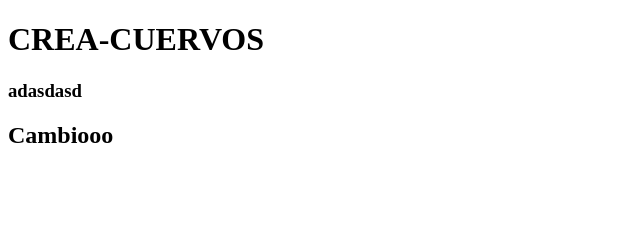
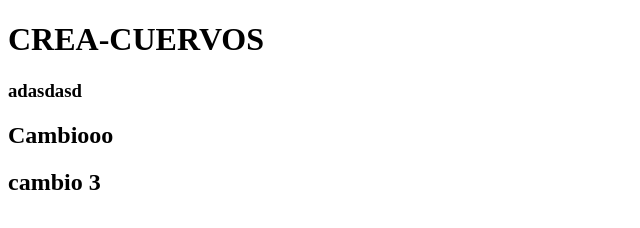
Before and after one commit to DiekoLH/CREA-Cuervos, a plain HTML site: page index.html in a window 1280 px wide. Shown: the whole page, without its empty margins (0-640 px from the left). Drawn offline with Linux system fonts and the light colour scheme.

Commit message:
cambio 3

```diff
--- a/index.html
+++ b/index.html
@@ -9,5 +9,6 @@
     <h1>CREA-CUERVOS</h1>
     <h3>adasdasd</h3>
     <h2>Cambiooo</h2>
+    <h2>cambio 3</h2>
 </body>
 </html>
```
